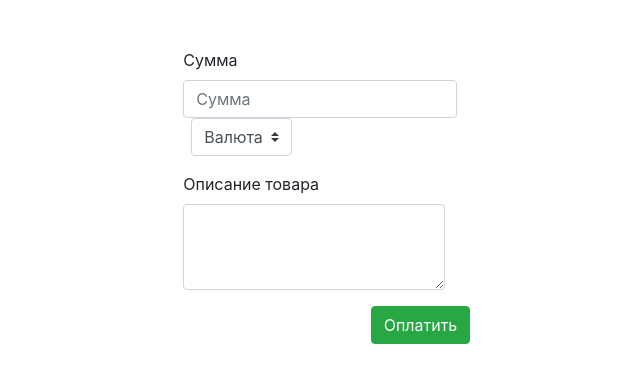
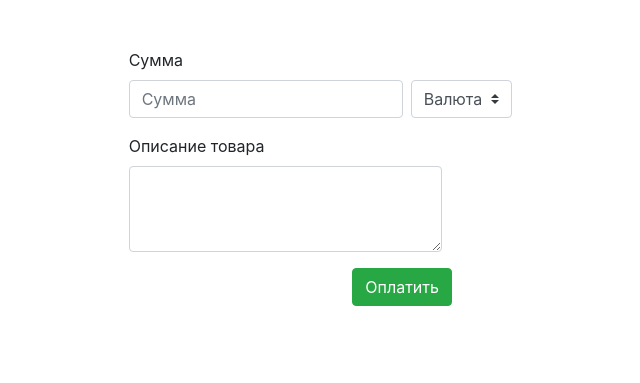
Before and after one commit to Selebinka/payment_services, a Flask app: page / in a window 1280 px wide. Shown: the top 383 px of the page, without its empty margins (308-948 px from the left). Run offline with Flask 2, Linux system fonts and the light colour scheme; parts of the project's set-up code (start-up, migrations or seed data) failed here and were passed over; some libraries are stand-ins or nearby versions.

Commit message:
changed structure

```diff
--- a/config.py
+++ b/config.py
@@ -17,4 +17,4 @@ class Config(object):
             'sqlite:///' + os.path.join(basedir, 'payments.db')
 
     SQLALCHEMY_TRACK_MODIFICATIONS = False
-    DEBUG = False
+    DEBUG = True
--- a/logging_config.py
+++ b/logging_config.py
@@ -15,7 +15,7 @@ logging_config = {
         },
         "info_file_handler": {
             "class": "logging.handlers.RotatingFileHandler",
-            "level": "WARNING",
+            "level": "INFO",
             "formatter": "simple",
             "filename": "logs/log.txt",
             "maxBytes": 10485760,
--- a/main.py
+++ b/main.py
@@ -2,13 +2,13 @@ from flask import Flask
 from flask_sqlalchemy import SQLAlchemy
 
 from flask import render_template, request, redirect, Response
+from logging_config import logging_config
 import logging.config
-from logging_config import logging_config
 
 import random
 from datetime import datetime
-from sing_gen import sign_gen
-from handling_req import handlingBill, handlingInvoice
+from modules.handling_req import handlingBill, handlingInvoice
+from modules.sign_gen import sign_gen
 from config import SHOP_ID, PAYWAY, Config
 from flask_script import Manager
 from flask_migrate import Migrate, MigrateCommand
--- a/templates/base.html
+++ b/templates/base.html
@@ -12,7 +12,7 @@
 
     <div class="conteiner">
         <div class="row">
-            <div class="col-3 mx-auto mt-5">
+            <div class="col-4 mx-auto mt-5">
                 {% block content %}
 
                 {% endblock %}
--- a/templates/index.html
+++ b/templates/index.html
@@ -4,7 +4,7 @@
 
 {% block content %}
 
-<form  action="{{ url_for('handling') }}" method="POST">
+<form action="{{ url_for('handling') }}" method="POST">
     <div class="form-group">
         <label for="inputsumm">Сумма</label>
         <div class="form-inline">
@@ -19,10 +19,10 @@
     </div>
     <div class="form-group">
         <label for="discription">Описание товара</label>
-        <textarea class="form-control" style="max-width: 88%;" rows="3" required name="discription" value="{{ request.form.get('discription', '') }}"></textarea>
+        <textarea class="form-control" style="max-width: 77%;" rows="3" required name="discription" value="{{ request.form.get('discription', '') }}"></textarea>
     </div>
 
-    <button type="submit" class="btn btn-success" style="display: block; margin-left: 63%;">Оплатить</button>
+    <button type="submit" class="btn btn-success" style="display: block; margin-left: 55%;">Оплатить</button>
 
   </form>
 
```
Also changed, not shown: modules/handling_req.py (renamed from handling_req.py), modules/sign_gen.py (renamed from sing_gen.py), tests/test.py (deleted), tests/test_sing_gen.py (deleted), 1 other file.
